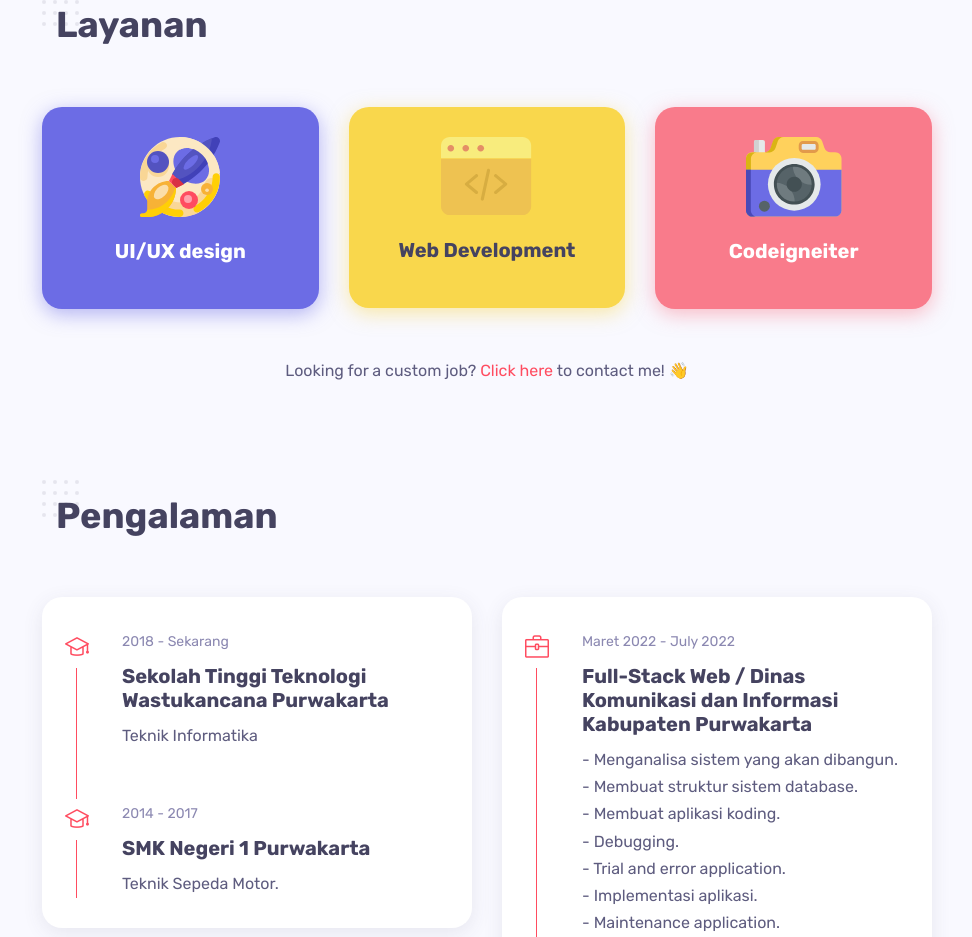
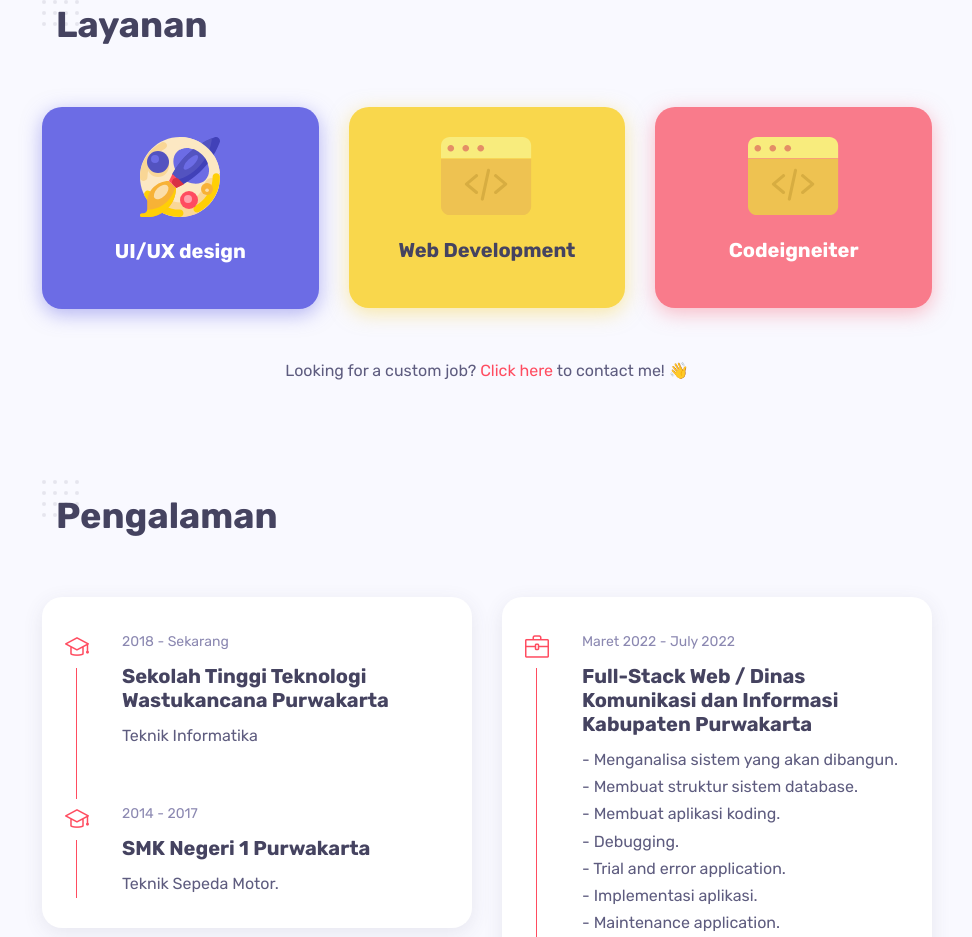
Before and after one commit to muhamadnaufan37/myportofolio, a plain HTML site: page index.html in a window 1280 px wide. Shown: the part 1507-2444 px from the top of the page, without its empty margins (298-1270 px from the left). Drawn offline with Linux system fonts and the light colour scheme.

Commit message:
22122022

```diff
--- a/index.html
+++ b/index.html
@@ -407,7 +407,7 @@
 						<!-- service box -->
 						<div class="service-box rounded data-background padding-30 text-center text-light shadow-pink"
 							data-color="#F97B8B">
-							<img src="images/service-3.svg" alt="UI/UX design" />
+							<img src="images/service-2.svg" alt="UI/UX design" />
 							<h3 class="mb-3 mt-0">Codeigneiter</h3>
 							<p class="mb-0"></p>
 						</div>
```
